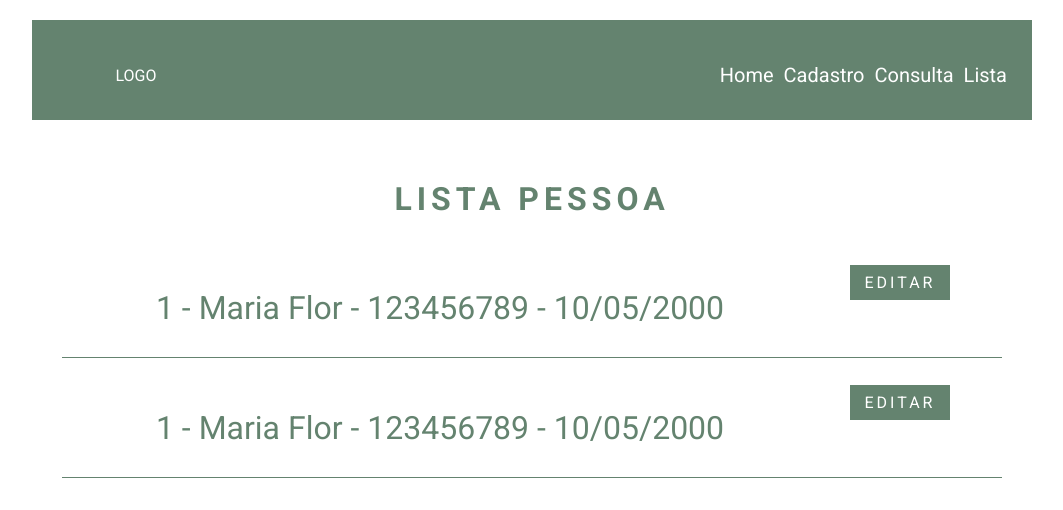
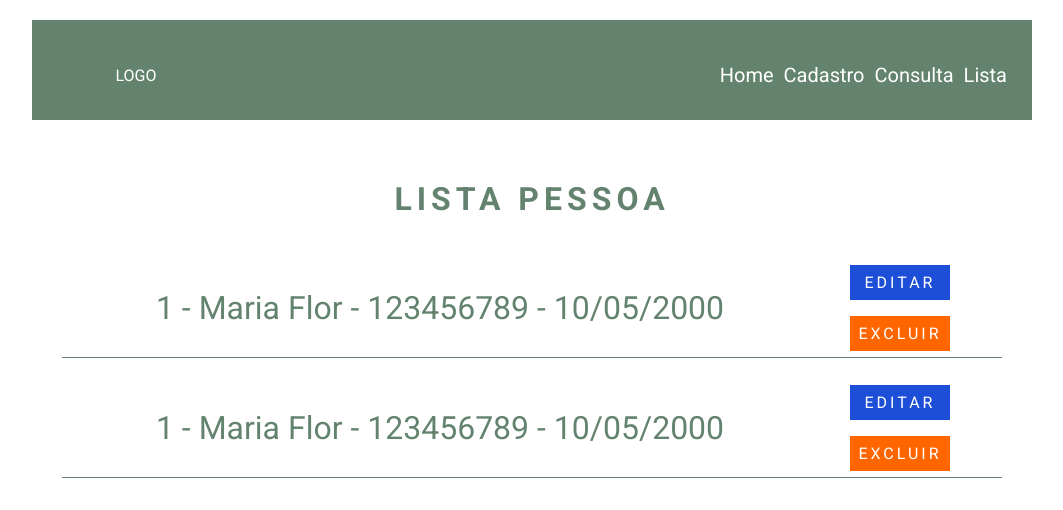
Before and after one commit to LucasAl03/crud_pessoas, an Angular app: page /lista in a window 1280 px wide. Shown: the top 510 px of the page, without its empty margins (108-1171 px from the left). Built offline with nearby package versions, Linux system fonts and the light colour scheme.

Commit message:
Correção de formatação

```diff
--- a/src/app/component/lista/lista.css
+++ b/src/app/component/lista/lista.css
@@ -68,10 +68,10 @@ a:hover {
 }
 
 .lnk-editar {
-    background-color: var(--primaria);
+    background-color: var(--botao02);
     color: var(--branca);
 }
 
 .lnk-excluir {
-    background-color: var(--cor-botao01);
+    background-color: var(--botao01);
 }
```
